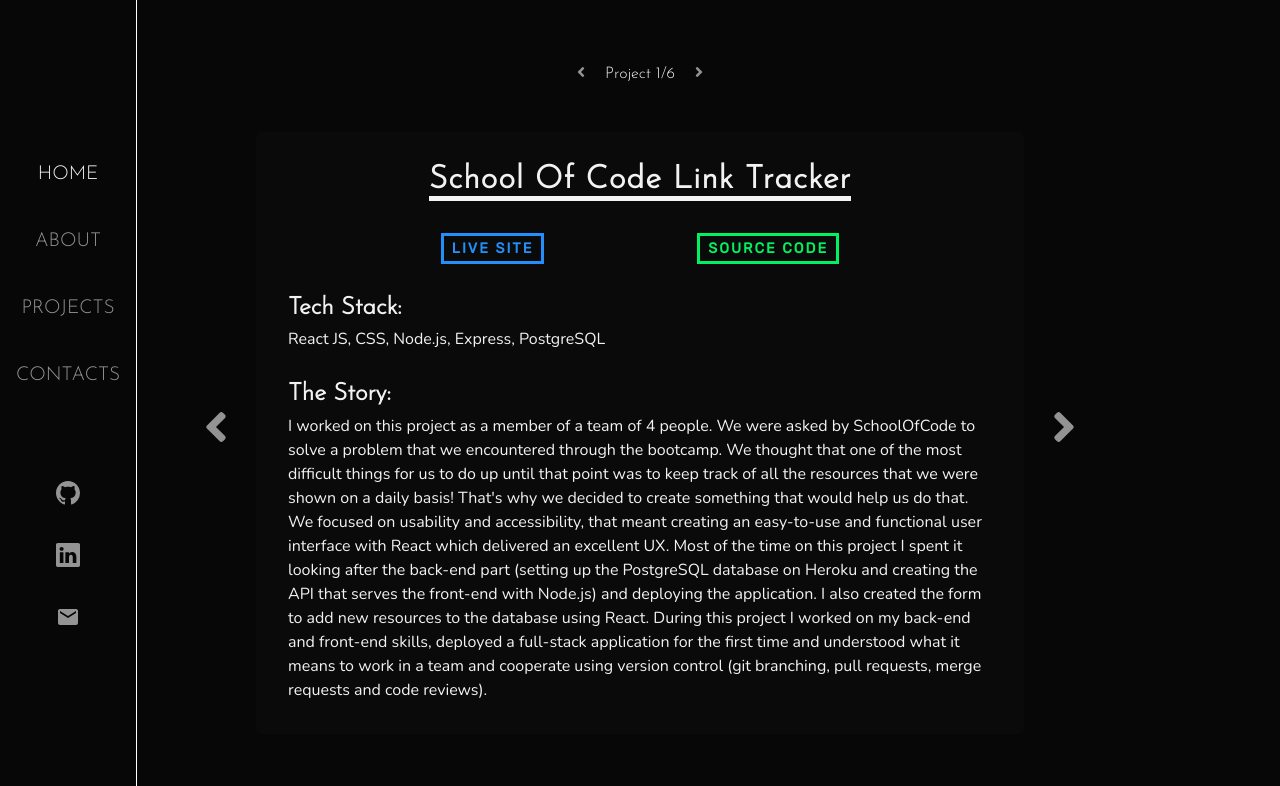
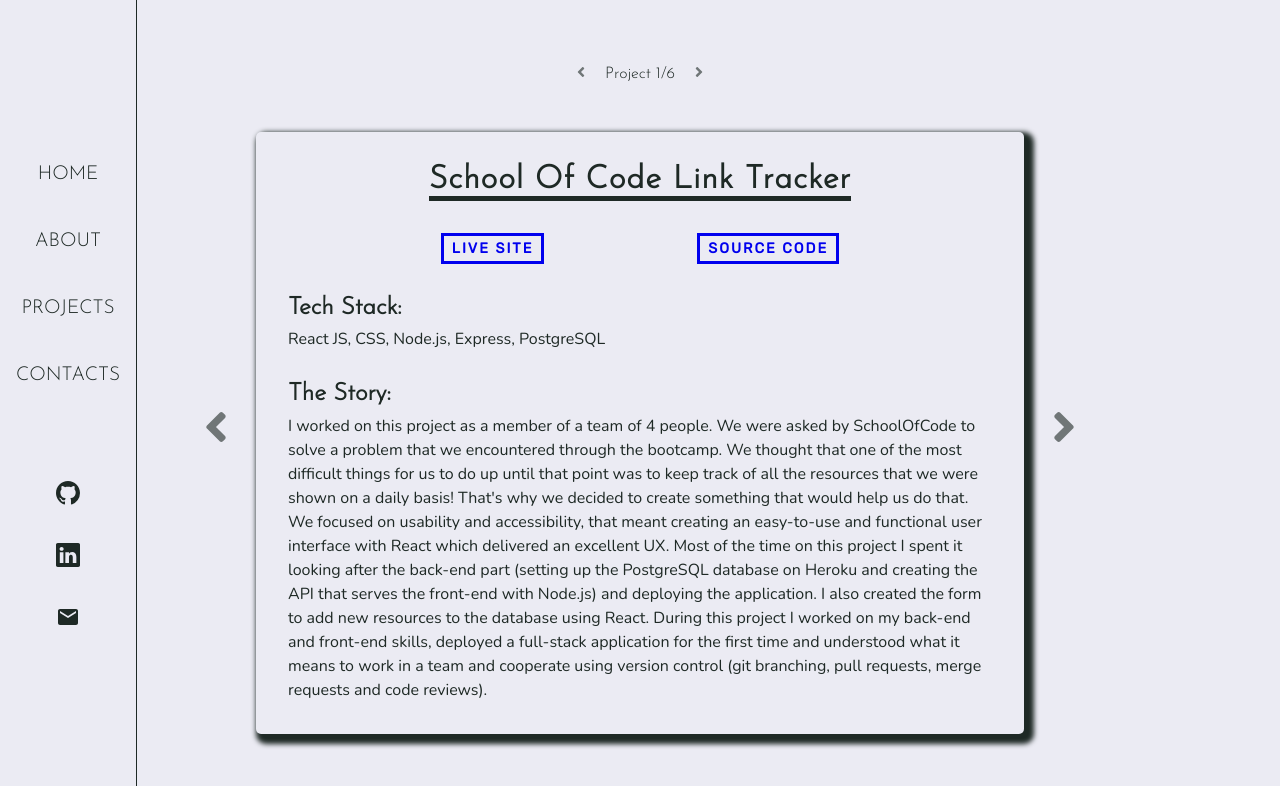
Before and after one commit to ValerioCipolla/portfolio, a Next.js app: page /projects in a window 1280 px wide. Shown: the top 786 px of the page. Built offline with nearby package versions, Linux system fonts and the light colour scheme.

Commit message:
reset colors

```diff
--- a/styles/body.module.css
+++ b/styles/body.module.css
@@ -1,5 +1,5 @@
 .body {
-  background-color: var(--black);
-  color: var(--white);
+  background-color: var(--backgroundColor);
+  color: var(--primaryColor);
   min-height: 100vh;
 }
--- a/styles/burgerMenu.module.css
+++ b/styles/burgerMenu.module.css
@@ -9,6 +9,6 @@
 }
 
 .burgerMenu {
-  background-color: var(--black);
+  background-color: var(--backgroundColor);
   text-align: right;
 }
--- a/styles/button.module.css
+++ b/styles/button.module.css
@@ -1,25 +1,25 @@
 @import url("https://fonts.googleapis.com/css2?family=Nunito:wght@300&family=Rubik&display=swap");
 
 .greenButton {
-  color: var(--green);
-  border: 3px solid var(--green);
+  color: var(--buttonOneColor);
+  border: 3px solid var(--buttonOneColor);
 }
 
 .blueButton {
-  color: var(--blue);
-  border: 3px solid var(--blue);
+  color: var(--buttonTwoColor);
+  border: 3px solid var(--buttonTwoColor);
 }
 
 .whiteButton {
-  color: var(--white);
-  border: 3px solid var(--white);
+  color: var(--primaryColor);
+  border: 3px solid var(--primaryColor);
 }
 
 .button {
   transition: all 0.5s ease;
   text-decoration: none;
   text-transform: uppercase;
-  background-color: var(--black);
+  background-color: var(--backgroundColor);
   font-weight: 600;
   font-family: "Rubik", sans-serif;
   letter-spacing: 2px;
@@ -30,18 +30,18 @@
 }
 
 .greenButton:hover {
-  color: var(--black);
-  background-color: var(--green);
+  color: var(--backgroundColor);
+  background-color: var(--buttonOneColor);
 }
 
 .blueButton:hover {
-  color: var(--black);
-  background-color: var(--blue);
+  color: var(--backgroundColor);
+  background-color: var(--buttonTwoColor);
 }
 
 .whiteButton:hover {
-  color: var(--black);
-  background-color: var(--white);
+  color: var(--backgroundColor);
+  background-color: var(--primaryColor);
 }
 
 .bigButton {
@@ -55,7 +55,7 @@
 }
 
 .projectButton {
-  background-color: var(--card-color);
+  background-color: var(--cardColor);
 }
 
 @media (max-width: 700px) {
--- a/styles/global.css
+++ b/styles/global.css
@@ -14,18 +14,19 @@
 }
 
 :root {
-  --black: #080707;
+  /* --black: #080707;
   --card-color: #0a0a0a;
   --white: #f2f2f2;
   --green: #00f260;
-  --blue: #248ffa;
-  --primaryColor: ;
+  --blue: #248ffa; */
+  --backgroundColor: #ebebf3;
+  --cardColor: #ebebf3;
+  --primaryColor: #1e2925;
   --secondaryColor: ;
-  --cardColor: ;
   --buttonOneColor: ;
   --buttonTwoColor: ;
 }
 
 html {
-  background-color: var(--black);
+  background-color: var(--backgroundColor);
 }
--- a/styles/mobileMenu.module.css
+++ b/styles/mobileMenu.module.css
@@ -3,7 +3,7 @@
   height: 100vh;
   width: 100%;
   z-index: 1;
-  background-color: var(--black);
+  background-color: var(--backgroundColor);
   display: flex;
   flex-direction: column;
   justify-content: center;
@@ -23,14 +23,14 @@
 
 .list a {
   text-decoration: none;
-  color: var(--white);
+  color: var(--primaryColor);
   text-transform: uppercase;
   letter-spacing: 0.3rem;
   font-size: 2rem;
 }
 
 .active {
-  border-bottom: 5px solid var(--white);
+  border-bottom: 5px solid var(--primaryColor);
 }
 
 .icons {
@@ -45,5 +45,5 @@
 }
 
 .icon a {
-  color: var(--white);
+  color: var(--primaryColor);
 }
--- a/styles/navbar.module.css
+++ b/styles/navbar.module.css
@@ -5,7 +5,7 @@
   list-style: none;
   width: 100%;
   justify-content: space-evenly;
-  background-color: var(--black);
+  background-color: var(--backgroundColor);
   letter-spacing: 0.1rem;
   z-index: 1;
 }
@@ -17,12 +17,10 @@
 
 .nav a {
   text-decoration: none;
-  color: var(--white);
-  opacity: 0.6;
+  color: var(--primaryColor);
 }
 
 .nav .active {
-  opacity: 1;
-  color: var(--green);
-  border-bottom: 5px solid var(--green);
+  color: var(--buttonOneColor);
+  border-bottom: 5px solid var(--buttonOneColor);
 }
--- a/styles/project.module.css
+++ b/styles/project.module.css
@@ -1,7 +1,7 @@
 .container {
   margin: auto;
   max-width: 70%;
-  color: var(--white);
+  color: var(--primaryColor);
   display: flex;
   flex-direction: column;
   gap: 1rem;
@@ -9,12 +9,13 @@
 }
 
 .card {
-  background-color: #0a0a0a;
+  background-color: var(--cardColor);
   padding: 2rem;
   border-radius: 5px;
   display: flex;
   flex-direction: column;
   margin: 2rem 0;
+  box-shadow: 5px 5px 5px 5px;
 }
 
 .buttonSection {
@@ -26,7 +27,7 @@
   text-align: center;
   letter-spacing: 1px;
   margin-bottom: 2rem;
-  border-bottom: 5px solid var(--white);
+  border-bottom: 5px solid var(--primaryColor);
   margin-left: auto;
   margin-right: auto;
 }
--- a/styles/sidebar.module.css
+++ b/styles/sidebar.module.css
@@ -3,12 +3,12 @@
   left: 0;
   height: 100vh;
   min-width: 1rem;
-  background-color: var(--black);
+  background-color: var(--backgroundColor);
   display: flex;
   flex-direction: column;
   justify-content: center;
   align-items: center;
-  border-right: 1px solid white;
+  border-right: 1px solid var(--primaryColor);
 }
 
 .iconFlex {
@@ -23,8 +23,7 @@
 }
 
 .icon a {
-  color: var(--white);
-  opacity: 0.6;
+  color: var(--primaryColor);
   transition: all 0.5s ease;
 }
 
@@ -33,7 +32,6 @@
 }
 
 .icon:hover a {
-  opacity: 1;
 }
 
 .hidden {
@@ -56,10 +54,8 @@
 
 .nav a {
   text-decoration: none;
-  color: var(--white);
-  opacity: 0.6;
+  color: var(--primaryColor);
 }
 
 .nav .active {
-  opacity: 1;
 }
```
Also changed, not shown: styles/about.module.css (+8 -8 lines), styles/contacts.module.css (+0 -90 lines).
